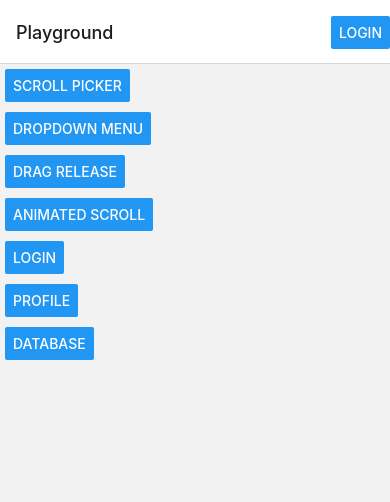
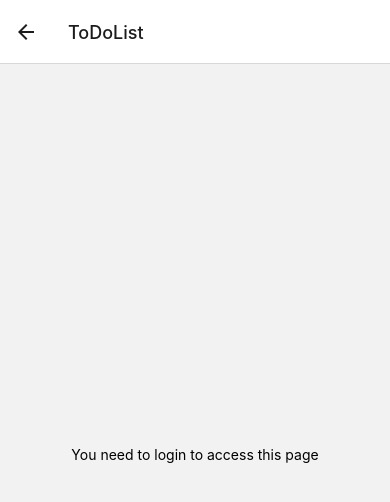
Before and after one commit to kennychu0510/react_native_playground, a React Native app: screen /ToDoList in a window 390 px wide. Shown: the top 502 px of the page. Built offline with nearby package versions, Linux system fonts and the light colour scheme.

Commit message:
revise component names

```diff
--- a/src/App.tsx
+++ b/src/App.tsx
@@ -12,7 +12,7 @@ import Login from './pages/Login';
 import Profile from './pages/Profile';
 import { onAuthStateChanged } from 'firebase/auth';
 import { Auth } from './firebase';
-import Database from './pages/Database';
+import ToDoList from './pages/ToDoList';
 import { Loading } from './pages/Loading';
 
 export type RootStackParamList = {
@@ -23,7 +23,7 @@ export type RootStackParamList = {
   AnimatedScroll: undefined;
   Login: undefined;
   Profile: undefined;
-  Database: undefined;
+  ToDoList: undefined;
 };
 
 export type RootScreenNavigationProp = NavigationProp<RootStackParamList>;
@@ -45,7 +45,7 @@ const App = () => {
         <Stack.Screen name="AnimatedScroll" component={AnimatedScroll} />
         <Stack.Screen name="Login" component={Login} />
         <Stack.Screen name="Profile" component={Profile} />
-        <Stack.Screen name="Database" component={Database} />
+        <Stack.Screen name="ToDoList" component={ToDoList} />
       </Stack.Navigator>
     </NavigationContainer>
   );
--- a/src/pages/Landing.tsx
+++ b/src/pages/Landing.tsx
@@ -15,7 +15,7 @@ const PAGES = [
   { name: 'Animated Scroll', component: 'AnimatedScroll' as const },
   { name: 'Login', component: 'Login' as const },
   { name: 'Profile', component: 'Profile' as const },
-  { name: 'Database', component: 'Database' as const },
+  { name: 'Firebase To Do List', component: 'ToDoList' as const },
 ];
 
 export const Landing = () => {
--- a/src/pages/Database.tsx
+++ b/src/pages/ToDoList.tsx
@@ -5,7 +5,7 @@ import { onValue, ref, set } from 'firebase/database';
 import { RootScreenNavigationProp } from '../App';
 import { useNavigation } from '@react-navigation/native';
 
-export default function Database() {
+export default function ToDoList() {
   const [data, setData] = useState([]);
   const [item, setItem] = useState('');
   const navigation = useNavigation<RootScreenNavigationProp>();
@@ -27,7 +27,7 @@ export default function Database() {
     // Use `setOptions` to update the button that we previously specified
     // Now the button includes an `onPress` handler to update the count
     navigation.setOptions({
-      headerRight: () => (!isEditMode ? <Button title="Edit" onPress={onEdit} /> : <Button title="Done" onPress={onDone} />),
+      headerRight: () => (Auth.currentUser ? !isEditMode ? <Button title="Edit" onPress={onEdit} /> : <Button title="Done" onPress={onDone} /> : null),
     });
   }, [navigation, Auth.currentUser, isEditMode, data]);
 
@@ -84,6 +84,14 @@ export default function Database() {
 
   function onItemDelete(index: number) {
     setData(data => data.filter((_, idx) => idx !== index));
+  }
+
+  if (!Auth.currentUser) {
+    return (
+      <View style={{ flex: 1, justifyContent: 'center', alignItems: 'center' }}>
+        <Text>You need to login to access this page</Text>
+      </View>
+    );
   }
 
   return (
```
